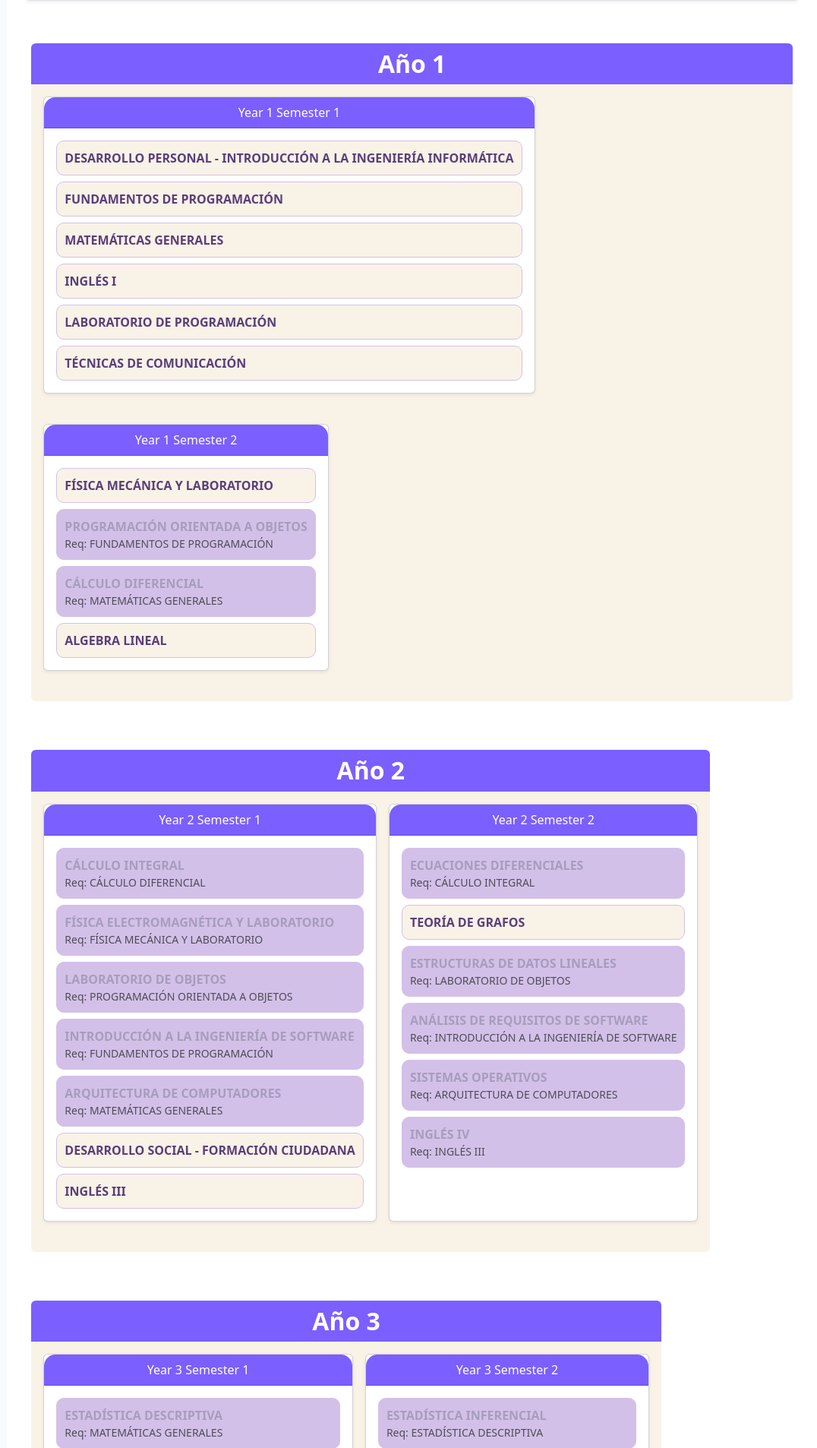
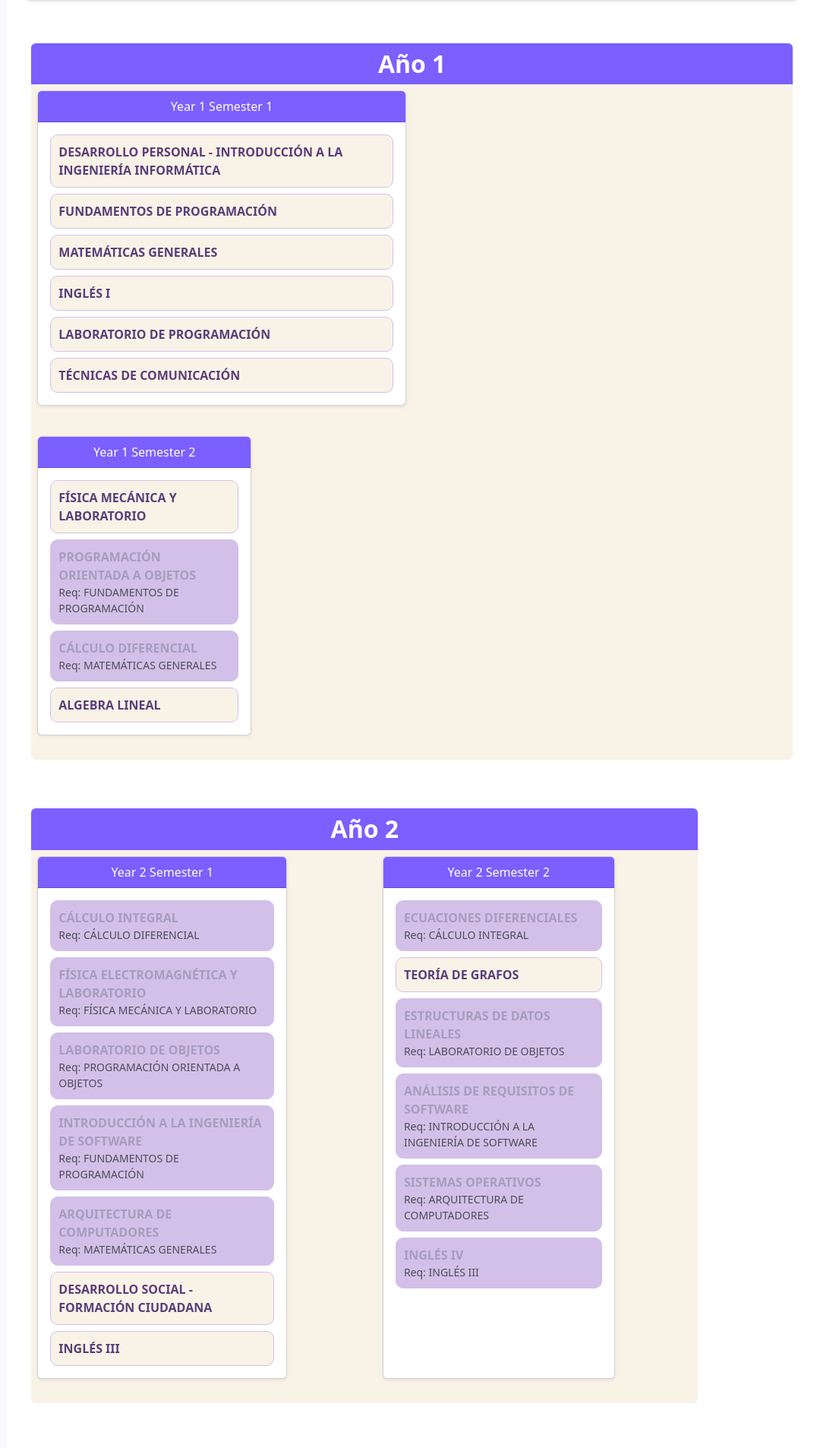
Before and after one commit to katerine15/Malla-Universitaria, a Django app: page /malla/full-curriculum/ in a window 1280 px wide. Shown: the part 736-2642 px from the top of the page at 76% size, without its empty margins (204-1280 px from the left). Run offline with Django 4.2, Linux system fonts and the light colour scheme; data comes from the database, SQL or seed files in the repository; both versions use the stored data as it was after the commit.

Commit message:
change in styles in full-curriculum.html

```diff
--- a/malla/templates/malla/full_curriculum.html
+++ b/malla/templates/malla/full_curriculum.html
@@ -47,11 +47,11 @@
         </h2>
 
         <!-- Contenedor de Semestres -->
-        <div class="d-flex flex-wrap bg-beige rounded-bottom p-2" style="min-height: 25rem;">
+        <div class="d-flex flex-wrap bg-beige rounded-bottom" style="min-height: 25rem;">
             {% for semester in semesters %}
-            <div class="col-md-6 col-lg-4 mb-4 w-auto p-2">
-                <div class="card shadow-sm rounded h-100">
-                    <div class="card-header bg-purple text-white text-center" style="border-radius: 15px 15px 0 0;">
+            <div class="mb-4 p-2">
+                <div class="card shadow-sm rounded h-100 w-75">
+                    <div class="card-header bg-purple text-white text-center">
                         {{ semester.name }}
                     </div>
                     <div class="card-body d-flex flex-column gap-2" style="overflow-y: scroll;">
```
Also changed, not shown: db.sqlite3.
